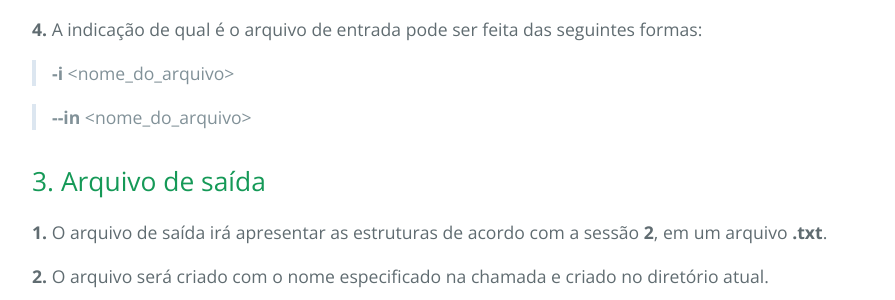
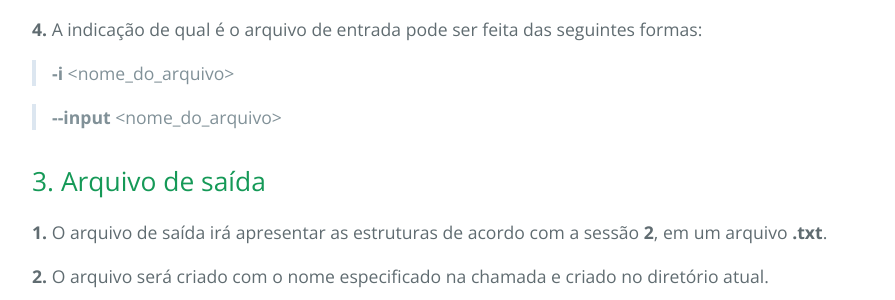
Before and after one commit to christianpieri/docLinguagensFormais, a Jekyll site: the page built from manual-do-usuario/index.md, in a window 1280 px wide and 900 px high, scrolled down 1816 px. Shown: the part 155-455 px from the top of the window, without its empty margins (192-1087 px from the left). Built offline with Jekyll 4.4.1, drawn with Linux system fonts in a browser that asks for light colours; our own code applies the rules of GitHub Pages for plain Markdown files.

Commit message:
ajuste input de arquivo

```diff
--- a/manual-do-usuario/index.md
+++ b/manual-do-usuario/index.md
@@ -67,7 +67,7 @@ Aqui serão detalhados todas as funcionalidades do sistema e como utilizá-las.
 
 > **-i** <nome\_do\_arquivo>
 
-> **\--in** <nome\_do\_arquivo>
+> **\--input** <nome\_do\_arquivo>
 
 ## 3. Arquivo de saída
 
```
